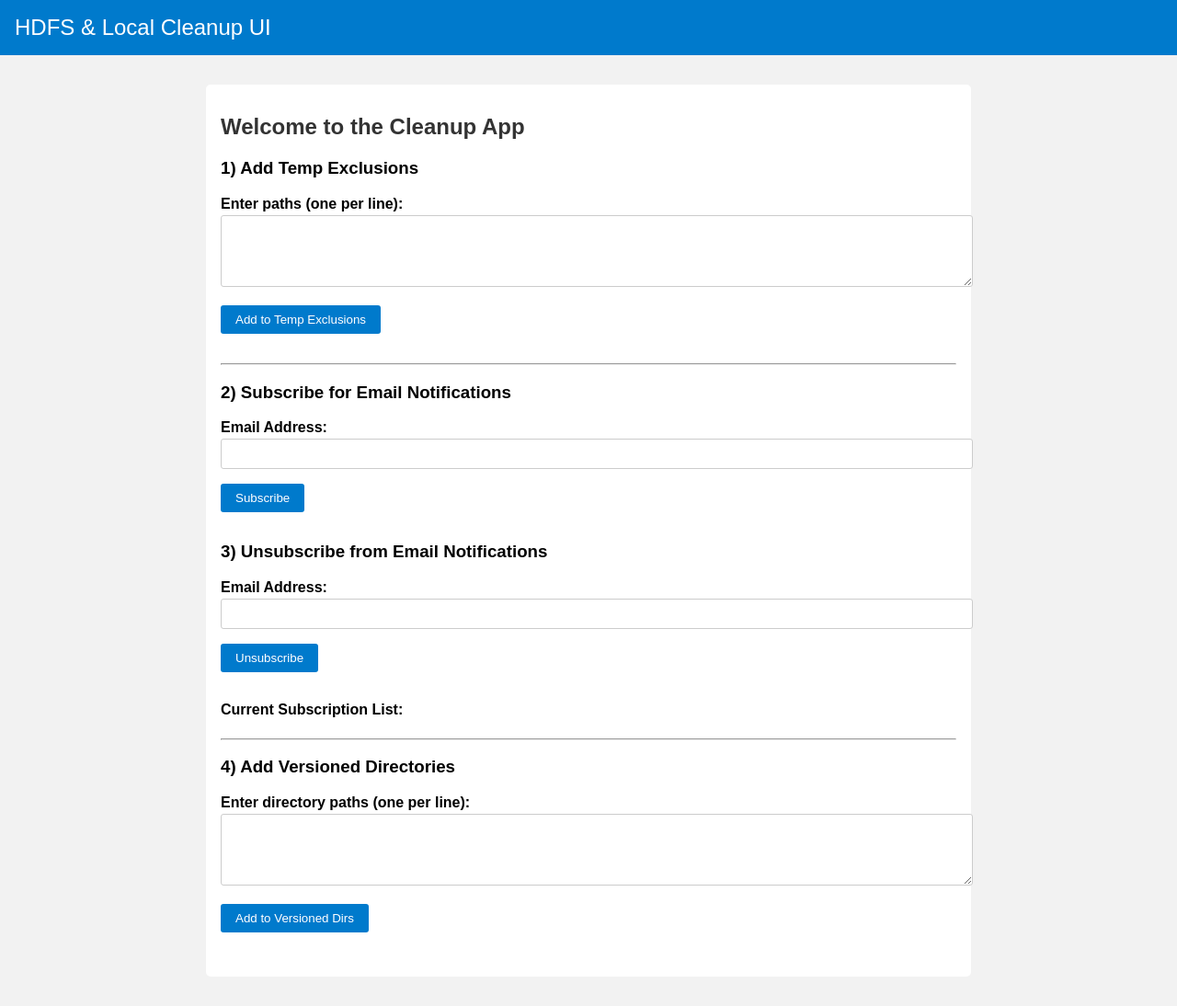
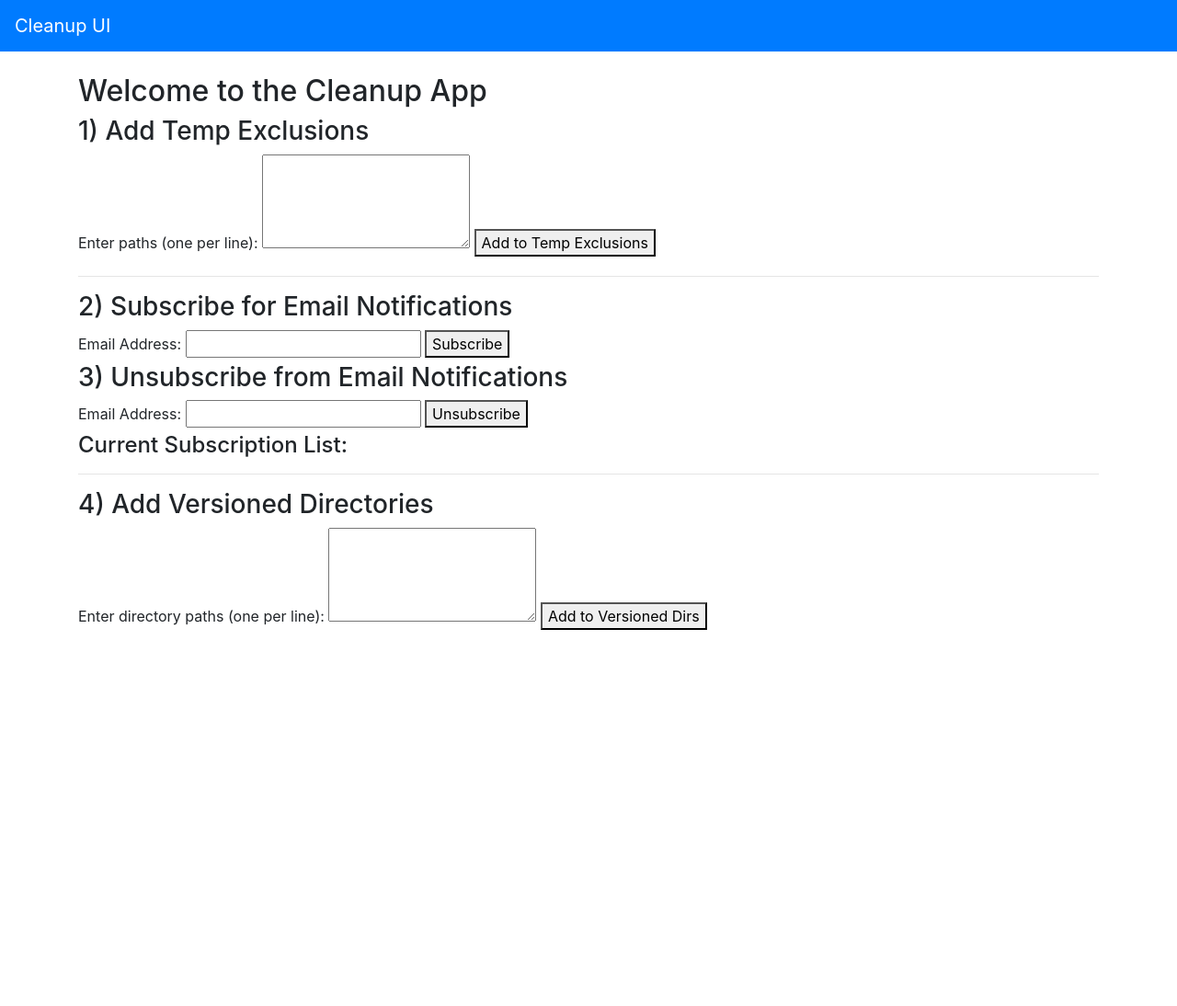
Before and after one commit to sangram2093/hdfs_monitoring, a Flask app: page / in a window 1280 px wide. Shown: the whole page at 92% size. After the commit the page ends 685 px from the top, so only its background shows below. Run offline with Flask 3, Linux system fonts and the light colour scheme; data that the repository does not hold is empty.

Commit message:
Update layout.html

```diff
--- a/templates/layout.html
+++ b/templates/layout.html
@@ -1,73 +1,23 @@
 <!DOCTYPE html>
-<html lang="en">
+<html>
 <head>
   <meta charset="UTF-8">
-  <title>HDFS & Local Cleanup UI</title>
+  <title>Cleanup UI</title>
+  <!-- Bootstrap via CDN -->
+  <link rel="stylesheet" href="https://cdn.jsdelivr.net/npm/bootstrap@4.6.2/dist/css/bootstrap.min.css">
   <style>
-    /* Basic embedded styling - you can move to static/style.css if you prefer */
-    body {
-      margin: 0;
-      font-family: Arial, sans-serif;
-      background-color: #f2f2f2;
-    }
-    header {
-      background-color: #007ACC;
-      color: white;
-      padding: 1rem;
-      font-size: 1.5rem;
-    }
-    .container {
-      margin: 2rem auto;
-      max-width: 800px;
-      background: white;
-      padding: 1rem;
-      border-radius: 5px;
-    }
-    h2 {
-      margin-top: 1rem;
-      color: #333;
-    }
-    form {
-      margin-bottom: 2rem;
-    }
-    label {
-      display: block;
-      margin: 0.5rem 0 0.2rem;
-      font-weight: bold;
-    }
-    input[type="text"],
-    textarea {
-      width: 100%;
-      padding: 0.5rem;
-      margin-bottom: 1rem;
-      border: 1px solid #ccc;
-      border-radius: 3px;
-    }
-    button {
-      padding: 0.5rem 1rem;
-      background-color: #007ACC;
-      color: white;
-      border: none;
-      border-radius: 3px;
-      cursor: pointer;
-    }
-    button:hover {
-      background-color: #005F9E;
-    }
-    .flash {
-      padding: 0.5rem;
-      margin-bottom: 1rem;
-      border-radius: 3px;
-    }
+    .flash { padding: 0.75rem; margin-bottom: 1rem; border-radius: 3px; }
     .flash.error { background-color: #fdd; }
     .flash.success { background-color: #dfd; }
     .flash.info { background-color: #eef; }
   </style>
 </head>
 <body>
-  <header>HDFS & Local Cleanup UI</header>
+  <nav class="navbar navbar-expand-lg navbar-dark bg-primary">
+    <a class="navbar-brand" href="{{ url_for('index') }}">Cleanup UI</a>
+  </nav>
 
-  <div class="container">
+  <div class="container mt-4">
     {% with messages = get_flashed_messages(with_categories=true) %}
       {% if messages %}
         {% for category, message in messages %}
@@ -78,5 +28,8 @@
 
     {% block content %}{% endblock %}
   </div>
+
+  <script src="https://cdn.jsdelivr.net/npm/jquery@3.5.1/dist/jquery.slim.min.js"></script>
+  <script src="https://cdn.jsdelivr.net/npm/bootstrap@4.6.2/dist/js/bootstrap.bundle.min.js"></script>
 </body>
 </html>
```
